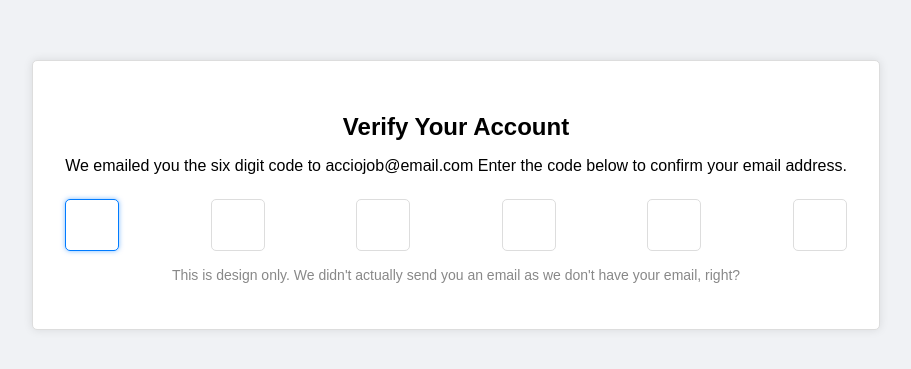
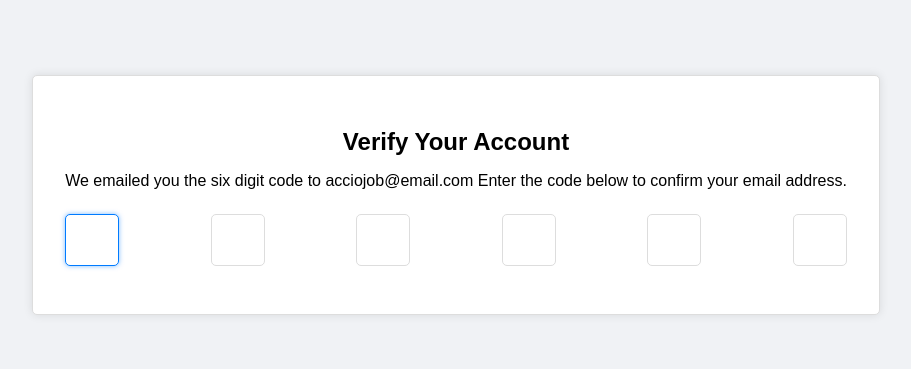
Before and after one commit to acciojob/OTP-rajeshmondal54, a website: page main.html in a window 1280 px wide. Shown: the part 205-574 px from the top of the page, without its empty margins (184-1095 px from the left). Drawn offline with Linux system fonts and the light colour scheme.

Commit message:
created a submission

```diff
--- a/main.html
+++ b/main.html
@@ -20,9 +20,7 @@
       <input type="text" class="code" id="code-5" maxlength="1">
       <input type="text" class="code" id="code-6" maxlength="1">
     </div>
-    <p class="note">
-      This is design only. We didn't actually send you an email as we don't have your email, right?
-    </p>
+
   </div>
   <script src="script.js"></script>
 </body>
--- a/script.js
+++ b/script.js
@@ -23,7 +23,6 @@ inputs.forEach((input, index) => {
   });
 });
 
-// Set focus to the first input on page load
 window.addEventListener('load', () => {
   inputs[0].focus();
 });
```
